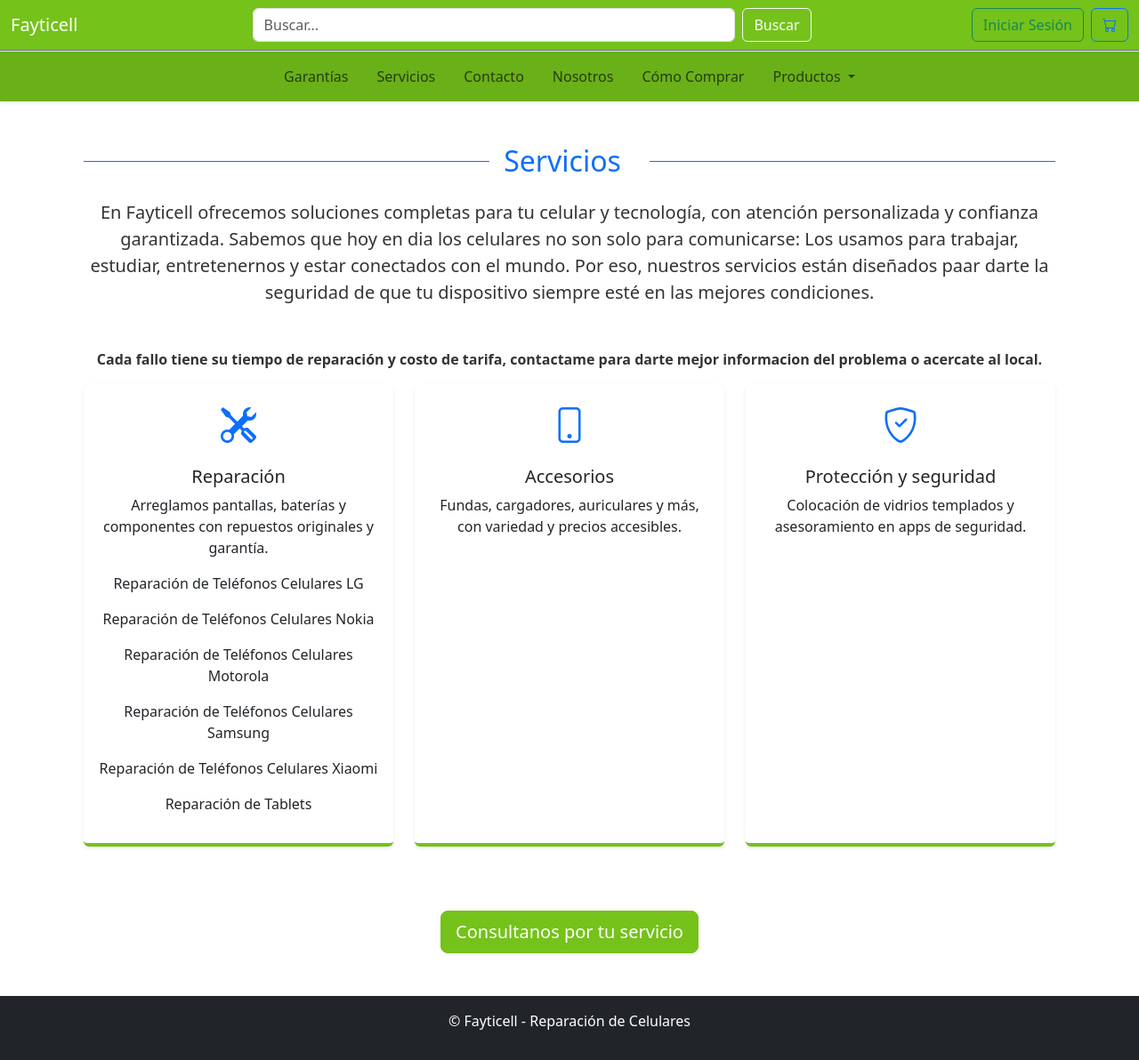
After one commit to BeB55/Fayticell, a Django app: page /servicios/ in a window 1280 px wide. The commit adds this page. Shown: the whole page at 89% size. Run offline with Django 5.2, Linux system fonts and the light colour scheme.

Commit message:
agrego perfil, varias rutas tales como servicios

```diff
--- a/core/urls.py
+++ b/core/urls.py
@@ -1,5 +1,6 @@
 from django.urls import path
 from . import views
+from .views import edit_profile, como_comprar
 
 urlpatterns = [
     path('', views.home, name='home'),
@@ -7,4 +8,8 @@ urlpatterns = [
     path('servicios/', views.servicios, name='servicios'),
     path('contacto/', views.contacto, name='contacto'),
     path('nosotros/', views.nosotros, name='nosotros'),
+    path("mi-cuenta/", views.mi_cuenta, name="mi_cuenta"),
+    path("edit-profile/", edit_profile, name="edit_profile"),
+    path("como-comprar/", views.como_comprar, name="como_comprar"),
+
 ]
--- a/core/views.py
+++ b/core/views.py
@@ -1,5 +1,8 @@
-from django.shortcuts import render
+from django.shortcuts import render, redirect
 from tienda.models import Producto
+from django.contrib.auth.decorators import login_required
+from .forms import EditProfileForm, UserForm
+from .models import Profile
 
 def home(request):
     # Trae los productos destacados (máximo 6)
@@ -30,3 +33,32 @@ def test_email(request):
         fail_silently=False,
     )
     return HttpResponse("✅ Correo de prueba enviado.")
+
+def como_comprar(request):
+    return render(request, "como_comprar.html")
+
+@login_required
+def mi_cuenta(request):
+    return render(request, "account/mi_cuenta.html")
+
+
+@login_required
+def edit_profile(request):
+    user = request.user
+    profile, created = Profile.objects.get_or_create(user=user)
+
+    if request.method == "POST":
+        user_form = UserForm(request.POST, instance=user)
+        profile_form = EditProfileForm(request.POST, instance=profile)
+        if user_form.is_valid() and profile_form.is_valid():
+            user_form.save()
+            profile_form.save()
+            return redirect("mi_cuenta")
+    else:
+        user_form = UserForm(instance=user)
+        profile_form = EditProfileForm(instance=profile)
+
+    return render(request, "account/edit_profile.html", {
+        "user_form": user_form,
+        "profile_form": profile_form,
+    })
--- a/templates/base.html
+++ b/templates/base.html
@@ -6,6 +6,8 @@
     <title>Fayticell</title>
     <!-- Bootstrap CSS -->
     <link href="https://cdn.jsdelivr.net/npm/bootstrap@5.3.2/dist/css/bootstrap.min.css" rel="stylesheet">
+    <!-- Bootstrap Icons -->
+    <link rel="stylesheet" href="https://cdn.jsdelivr.net/npm/bootstrap-icons@1.11.1/font/bootstrap-icons.css">
     <link rel="stylesheet" href="{% static 'core/style.css' %}?v=2">
 </head>
 <body>
@@ -34,7 +36,12 @@
                             Iniciar Sesión
                         </a>
                     {% endif %}
-                    <a class="btn btn-outline-primary" href="/carrito/">Carrito</a>
+
+                    <!-- ✅ Botón Carrito con icono -->
+                    <a class="btn btn-outline-primary" href="/carrito/" title="Carrito">
+                        <i class="bi bi-cart"></i>
+                        <span class="d-none d-md-inline"></span>
+                    </a>
                 </div>
             </div>
         </nav>
@@ -43,25 +50,25 @@
         <nav class="navbar navbar-expand-lg navbar-light bg-light border-top shadow-sm">
             <div class="container-fluid">
                 <div class="collapse navbar-collapse" id="navbarSecundaria">
-                    <ul class="navbar-nav mx-auto">
-                        <!-- Botón Garantías -->
+
+                    <!-- Bloque de navegación centrado -->
+                    <div class="d-flex justify-content-center flex-grow-1">
+                        <ul class="navbar-nav">
                             <li class="nav-item">
                                 <a class="nav-link btn btn-outline-primary mx-2" href="{% url 'garantias' %}">Garantías</a>
                             </li>
-                        <!-- Botón Servicios -->
                             <li class="nav-item">
                                 <a class="nav-link btn btn-outline-primary mx-2" href="{% url 'servicios' %}">Servicios</a>
                             </li>
-                        <!-- Botón Contacto -->
                             <li class="nav-item">
                                 <a class="nav-link btn btn-outline-primary mx-2" href="{% url 'contacto' %}">Contacto</a>
                             </li>
-                        <!-- Botón Nosotros -->
                             <li class="nav-item">
                                 <a class="nav-link btn btn-outline-primary mx-2" href="{% url 'nosotros' %}">Nosotros</a>
                             </li>
-
-                        <!-- ✅ Dropdown Productos -->
+                            <li class="nav-item">
+                                <a class="nav-link btn btn-outline-primary mx-2" href="{% url 'como_comprar' %}">Cómo Comprar</a>
+                            </li>
                             <li class="nav-item dropdown">
                                 <a class="nav-link dropdown-toggle btn btn-outline-success mx-2" href="#" id="productosDropdown" role="button" data-bs-toggle="dropdown" aria-expanded="false">
                                     Productos
@@ -75,11 +82,21 @@
                             </li>
                         </ul>
                     </div>
+
+                    <!-- Bloque de perfil a la derecha -->
+                    {% if user.is_authenticated %}
+                    <div class="d-flex ms-auto">
+                        <a class="btn btn-outline-primary" href="{% url 'mi_cuenta' %}" title="Mi cuenta">
+                            <i class="bi bi-person-circle"></i> <span class="d-none d-md-inline">Perfil</span>
+                        </a>
+                    </div>
+                    {% endif %}
+                </div>
             </div>
         </nav>
     </header>
 
-    <!-- ✅ Bloque de mensajes -->
+    <!-- Bloque de mensajes -->
     <div class="container mt-3">
         {% if messages %}
             {% for message in messages %}
--- /dev/null
+++ b/templates/servicios.html
@@ -0,0 +1,77 @@
+{% extends "base.html" %}
+
+{% block content %}
+<div class="container my-5 text-center">
+  <!-- Encabezado -->
+  <div class="row mb-4">
+    <div class="col-12 d-flex align-items-center">
+      <div class="flex-grow-1 border-top border-primary me-3"></div>
+      <h2 class="text-primary me-3 mb-0">Servicios</h2>
+      <div class="flex-grow-1 border-top border-primary ms-3"></div>
+    </div>
+  </div>
+
+  <!-- Introducción -->
+  <p class="lead mb-5">
+    En <strong>Fayticell</strong> ofrecemos soluciones completas para tu celular y tecnología,
+    con atención personalizada y confianza garantizada.
+
+    Sabemos que hoy en dia los celulares no son solo para comunicarse: Los usamos para trabajar, estudiar,
+    entretenernos y estar conectados con el mundo. Por eso, nuestros servicios están diseñados paar darte la seguridad
+    de que tu dispositivo siempre esté en las mejores condiciones.
+  </p>
+
+  <p><strong>Cada fallo tiene su tiempo de reparación y costo de tarifa, contactame para darte mejor informacion del problema o acercate al local.</strong></p>
+
+  <!-- Sección de servicios -->
+  <div class="row justify-content-center">
+    <!-- Servicio 1 -->
+    <div class="col-md-4 mb-4">
+      <div class="card h-100 shadow-sm">
+        <div class="card-body">
+          <i class="bi bi-tools text-primary fs-1 mb-3"></i>
+          <h5 class="card-title">Reparación</h5>
+          <p class="card-text">Arreglamos pantallas, baterías y componentes con repuestos originales y garantía.</p>
+            <p>Reparación de Teléfonos Celulares LG</p>
+            <p>Reparación de Teléfonos Celulares Nokia</p>
+            <p>Reparación de Teléfonos Celulares Motorola</p>
+            <p>Reparación de Teléfonos Celulares Samsung</p>
+            <p>Reparación de Teléfonos Celulares Xiaomi</p>
+            <p>Reparación de Tablets</p>
+
+
+        </div>
+      </div>
+    </div>
+
+    <!-- Servicio 2 -->
+    <div class="col-md-4 mb-4">
+      <div class="card h-100 shadow-sm">
+        <div class="card-body">
+          <i class="bi bi-phone text-primary fs-1 mb-3"></i>
+          <h5 class="card-title">Accesorios</h5>
+          <p class="card-text">Fundas, cargadores, auriculares y más, con variedad y precios accesibles.</p>
+        </div>
+      </div>
+    </div>
+
+    <!-- Servicio 3 -->
+    <div class="col-md-4 mb-4">
+      <div class="card h-100 shadow-sm">
+        <div class="card-body">
+          <i class="bi bi-shield-check text-primary fs-1 mb-3"></i>
+          <h5 class="card-title">Protección y seguridad</h5>
+          <p class="card-text">Colocación de vidrios templados y asesoramiento en apps de seguridad.</p>
+        </div>
+      </div>
+    </div>
+  </div>
+
+  <!-- CTA -->
+  <div class="mt-5">
+    <a href="{% url 'contacto' %}" class="btn btn-primary btn-lg">
+      Consultanos por tu servicio
+    </a>
+  </div>
+</div>
+{% endblock %}
```
Also changed, not shown: core/forms.py (added, +20 -0 lines), core/models.py (added, +10 -0 lines), requirements.txt (added, +16 -0 lines), templates/account/edit_profile.html (added, +58 -0 lines), templates/account/mi_cuenta.html (added, +33 -0 lines), templates/como_comprar.html (added, +15 -0 lines), templates/contacto.html (+64 -0 lines), core/migrations/0003_initial.py (added), core/migrations/0004_profile_direccion.py (added), 1 other file. Lines whose indentation alone changed are shown as unchanged.
